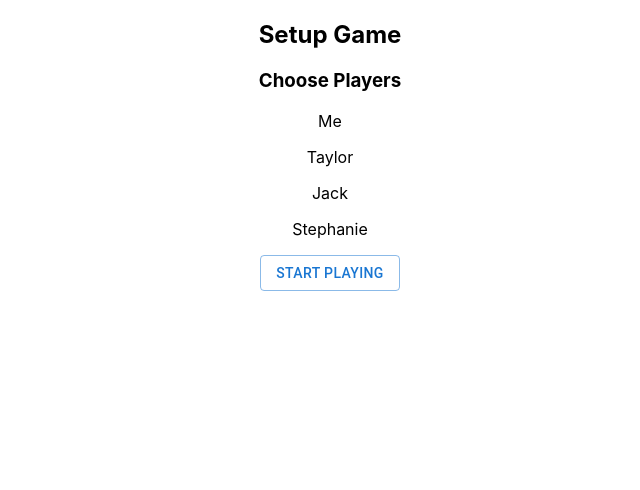
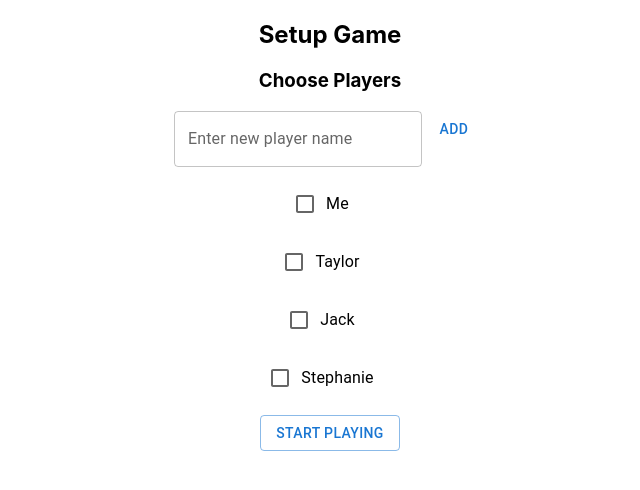
Before and after one commit to tsteelematc/tca-foo-react-mui, a React (Create React App) app: page / in a window 1280 px wide. Both pictures are taken after a click on the button "PLAY". Shown: the top 490 px of the page, without its empty margins (310-950 px from the left). Built offline with nearby package versions, Linux system fonts and the light colour scheme.

Commit message:
Hmm, React is fun too ! ! !

```diff
--- a/src/SetupGame.js
+++ b/src/SetupGame.js
@@ -1,5 +1,7 @@
+import { Checkbox, FormControlLabel, TextField } from '@mui/material';
 import Button from '@mui/material/Button';
 import { useNavigate } from 'react-router-dom';
+import { useState } from 'react';
 
 export const SetupGame = ({
     uniquePreviousPlayers
@@ -12,16 +14,39 @@ export const SetupGame = ({
 
         // Set data for the current game...
         setCurrentGame({
-            players: [
-                uniquePreviousPlayers[0]
-                , uniquePreviousPlayers[1]
-                , "Suzzie"
-            ]
+            players: choosePlayers.filter(x => x.checked).map(x => x.name)
             , start: (new Date()).toISOString()
         });
 
         // Nav to the play game screen.
         nav("/play");
+    };
+
+    const playersWithCheckedState = uniquePreviousPlayers.map(x => ({
+        name: x
+        , checked: false
+    }));
+
+    const [choosePlayers, setChoosePlayers] = useState(playersWithCheckedState);
+
+    const togglePlayerCheck = (p) => {
+        setChoosePlayers(choosePlayers.map(x => ({
+            ...x
+            , checked: x === p ? !x.checked : x.checked
+        })));
+    };
+
+    const [newPlayerName, setNewPlayerName] = useState("");
+
+    const addNewPlayer = () => {
+        setChoosePlayers([
+            ...choosePlayers
+            , {
+                name: newPlayerName
+                , checked: true
+            }
+        ]);
+        setNewPlayerName("");
     };
 
     console.log(uniquePreviousPlayers);
@@ -34,8 +59,34 @@ export const SetupGame = ({
             <h3>
                 Choose Players
             </h3>
+            <div>
+                <TextField
+                    variant="outlined"
+                    label="Enter new player name"
+                    value={newPlayerName}
+                    onChange={(e) => setNewPlayerName(e.target.value)}
+                />
+                <Button
+                    onClick={addNewPlayer}
+                >
+                    Add
+                </Button>
+            </div>
             {
-                uniquePreviousPlayers.map(x => <p key={x}>{x}</p>)
+                choosePlayers.map(x => (
+                    <p>
+                        <FormControlLabel
+                            key={x.name}
+                            label={x.name}
+                            control={(
+                                <Checkbox
+                                    checked={x.checked}
+                                    onChange={() => togglePlayerCheck(x)}
+                                />
+                            )}
+                        />
+                    </p>
+                ))
             }
 
             <Button
```
